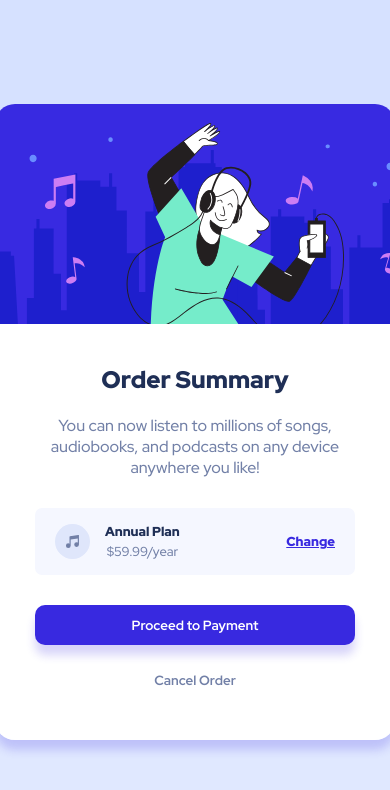
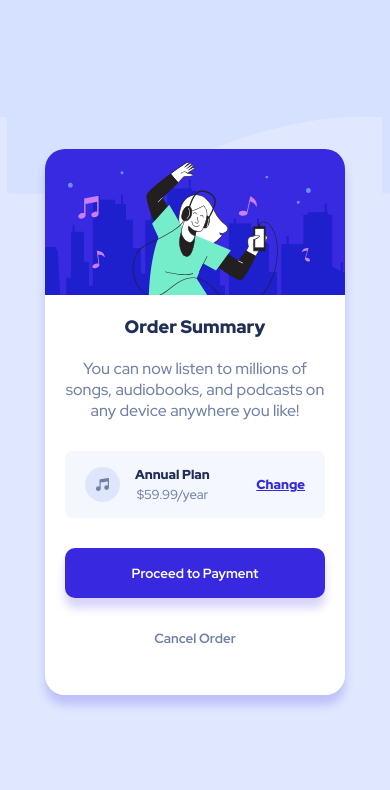
Before and after one commit to MisMagJr/order-summary-component, a plain HTML site: page index.html in a window 390 px wide. Drawn offline with Linux system fonts and the light colour scheme.

Commit message:
Finished mobile version

```diff
--- a/styles.css
+++ b/styles.css
@@ -148,3 +148,29 @@ main {
 p {
   font-size: 16px;
 }
+
+@media screen and (max-width: 500px) {
+  body {
+    background-image: url("./images/pattern-background-mobile.svg");
+  }
+
+  .card {
+    width: 300px;
+  }
+
+  .card .card-content {
+    padding: 20px;
+  }
+
+  .card .card-image {
+    width: 300px;
+  }
+
+  h3 {
+    font-size: large !important;
+  }
+
+  .card-action {
+    height: 50px;
+  }
+}
```
